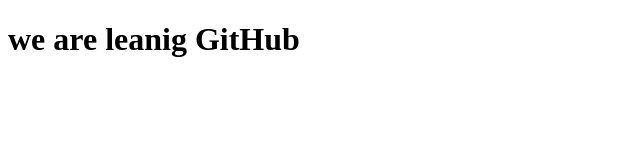
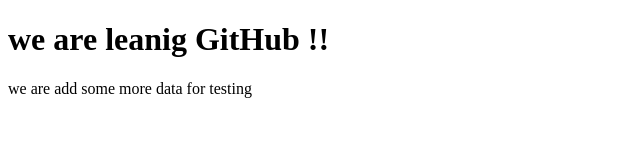
Before and after one commit to BhavinDabhi29/GitHub-Web, a plain HTML site: page index.html in a window 1280 px wide. Shown: the whole page, without its empty margins (0-640 px from the left). Drawn offline with Linux system fonts and the light colour scheme.

Commit message:
add more data by shrey

```diff
--- a/index.html
+++ b/index.html
@@ -6,6 +6,7 @@
     <title>Document</title>
 </head>
 <body>
-    <h1>we are leanig GitHub</h1>
+    <h1>we are leanig GitHub !!</h1>
+    <p>we are add some more data for testing</p>
 </body>
 </html>
```
